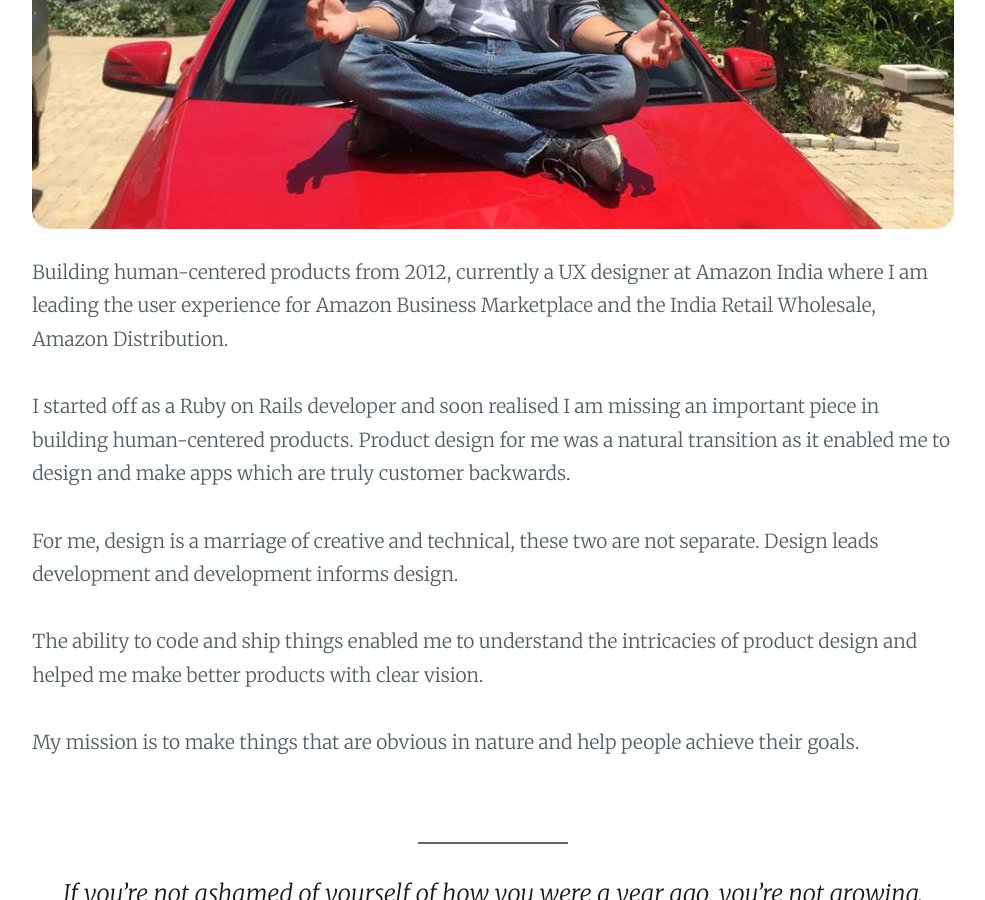
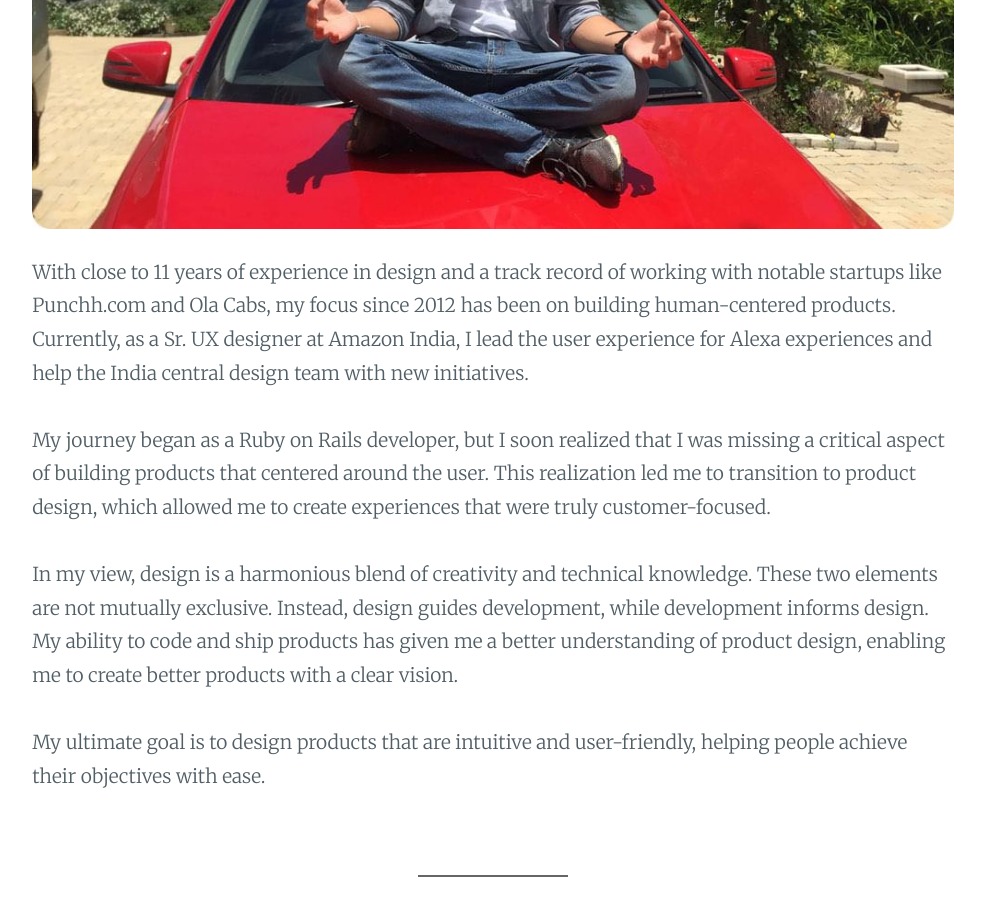
Before and after one commit to akashsoti/akashsoti.github.io, a Jekyll site: the page built from about.md, in a window 1280 px wide and 900 px high, scrolled down 971 px. Shown: the whole window, without its empty margins (147-1132 px from the left). Built offline with Jekyll 4.4.1, drawn with Linux system fonts in a browser that asks for light colours; nearby versions of some CDN libraries.

Commit message:
Update about me page

```diff
--- a/about.md
+++ b/about.md
@@ -17,19 +17,16 @@ title: About Akash Soti
 	<div class="row">
 		<div class="col-12">
 			<p style="margin: 0 auto 0 0; width:100%;">
-				Building human-centered products from 2012, currently a UX designer at Amazon India where I am leading the user experience for Amazon Business Marketplace and the India Retail Wholesale, Amazon Distribution.
+				With close to 11 years of experience in design and a track record of working with notable startups like Punchh.com and Ola Cabs, my focus since 2012 has been on building human-centered products. Currently, as a Sr. UX designer at Amazon India, I lead the user experience for Alexa experiences and help the India central design team with new initiatives.
 			</p><br>
 			<p style="margin: 0 auto 0 0; width:100%;">
-				I started off as a Ruby on Rails developer and soon realised I am missing an important piece in building human-centered products. Product design for me was a natural transition as it enabled me to design and make apps which are truly customer backwards.
+				My journey began as a Ruby on Rails developer, but I soon realized that I was missing a critical aspect of building products that centered around the user. This realization led me to transition to product design, which allowed me to create experiences that were truly customer-focused.
 			</p><br>
 			<p style="margin: 0 auto 0 0; width:100%;">
-				For me, design is a marriage of creative and technical, these two are not separate. Design leads development and development informs design.
+				In my view, design is a harmonious blend of creativity and technical knowledge. These two elements are not mutually exclusive. Instead, design guides development, while development informs design. My ability to code and ship products has given me a better understanding of product design, enabling me to create better products with a clear vision.
 			</p><br>
 			<p style="margin: 0 auto 0 0; width:100%;">
-				The ability to code and ship things enabled me to understand the intricacies of product design and helped me make better products with clear vision.
-			</p><br>
-			<p style="margin: 0 auto 0 0; width:100%;" >
-				My mission is to make things that are obvious in nature and help people achieve their goals.
+				My ultimate goal is to design products that are intuitive and user-friendly, helping people achieve their objectives with ease.
 			</p>
 		</div>
 	</div>
```
